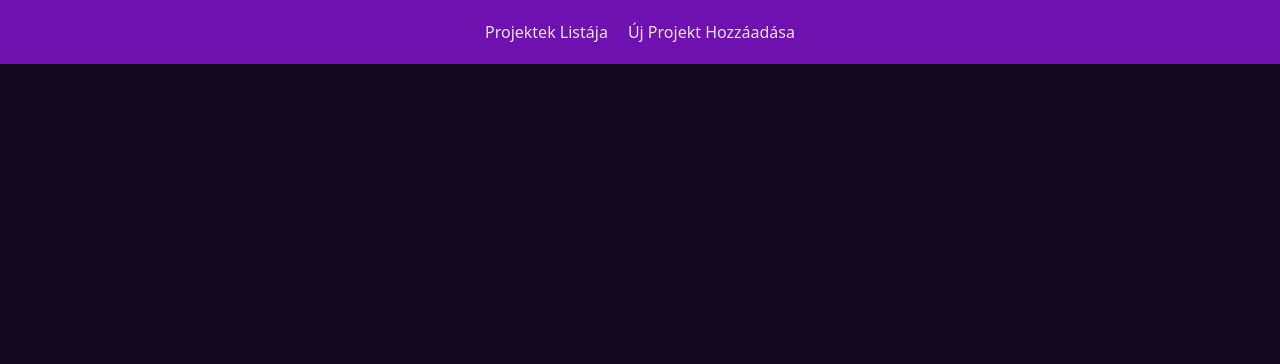
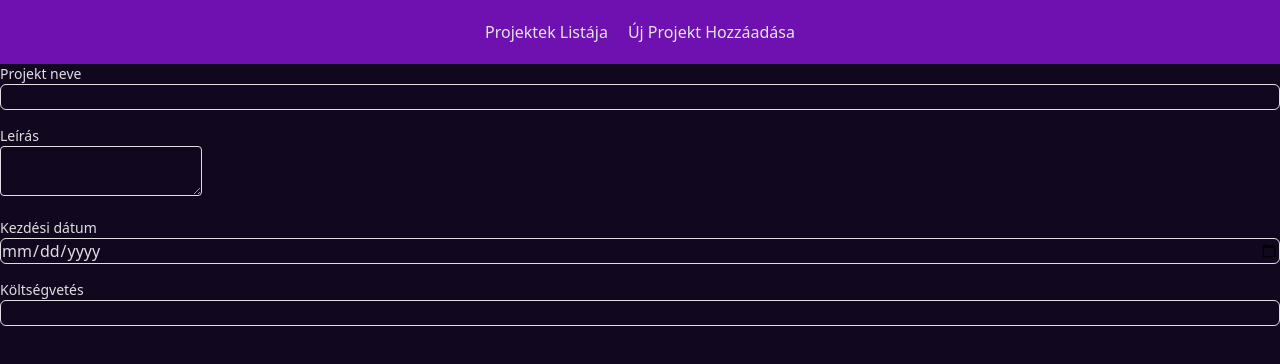
Before and after one commit to VasFruzsina/DDC_test, a Vue app in the folder DDC_test/: page / in a window 1280 px wide. Shown: the top 364 px of the page. Built offline with nearby package versions, Linux system fonts and the light colour scheme.

Commit message:
l1/feature_2: appInput, appTextarea, Form component

```diff
--- a/DDC_test/src/App.vue
+++ b/DDC_test/src/App.vue
@@ -1,5 +1,7 @@
 <script setup lang="ts">
 import AppNavbar from "./components/UI/AppNavbar.vue";
+import Form from "./components/level1/Form.vue"
+
 </script>
 
 <template>
@@ -9,7 +11,7 @@ import AppNavbar from "./components/UI/AppNavbar.vue";
       { name: 'Új Projekt Hozzáadása', href: '/projects' },
     ]"
   />
-
+  <Form/>
 </template>
 
 <style scoped>
--- /dev/null
+++ b/DDC_test/src/components/UI/AppInput.vue
@@ -0,0 +1,19 @@
+<script setup lang="ts">
+const model = defineModel<string | number | null | undefined>()
+
+const props = defineProps<{
+  id?: string
+  type?: 'text' | 'date' | 'number'
+  placeholder?: string
+}>()
+</script>
+
+<template>
+  <input
+    :id="id"
+    :type="type"
+    v-model="model"
+    :placeholder="placeholder"
+    class="w-full rounded-md border"
+  />
+</template>
--- a/DDC_test/src/components/UI/AppTextarea.vue
+++ b/DDC_test/src/components/UI/AppTextarea.vue
@@ -1,3 +1,3 @@
 <template>
-  <textarea></textarea>
+  <textarea class="rounded border"></textarea>
 </template>
--- a/DDC_test/src/components/level1/Form.vue
+++ b/DDC_test/src/components/level1/Form.vue
@@ -0,0 +1,36 @@
+<script setup lang="ts">
+import AppInput from "../UI/AppInput.vue";
+import AppTextarea from "../UI/AppTextarea.vue";
+
+import { ref } from "vue";
+
+const name = ref<string | undefined>(undefined);
+const description = ref<string | undefined>(undefined);
+const startDate = ref<string | undefined>(undefined);
+const budget = ref<number | null>(null);
+
+</script>
+
+<template>
+  <form class="flex flex-col gap-4">
+    <div>
+      <label for="name" class="block text-sm font-medium">Projekt neve</label>
+      <AppInput id="name" v-model="name" type="text" />
+    </div>
+
+    <div>
+      <label for="desc" class="block text-sm font-medium">Leírás</label>
+      <AppTextarea id="desc" v-model="description" />
+    </div>
+
+    <div>
+      <label for="start" class="block text-sm font-medium">Kezdési dátum</label>
+      <AppInput id="start" v-model="startDate" type="date" />
+    </div>
+
+    <div>
+      <label for="budget" class="block text-sm font-medium">Költségvetés</label>
+      <AppInput id="budget" v-model.number="budget" type="number" />
+    </div>
+  </form>
+</template>
```
Also changed, not shown: DDC_test/src/components/UI/AppForm.vue (deleted).
